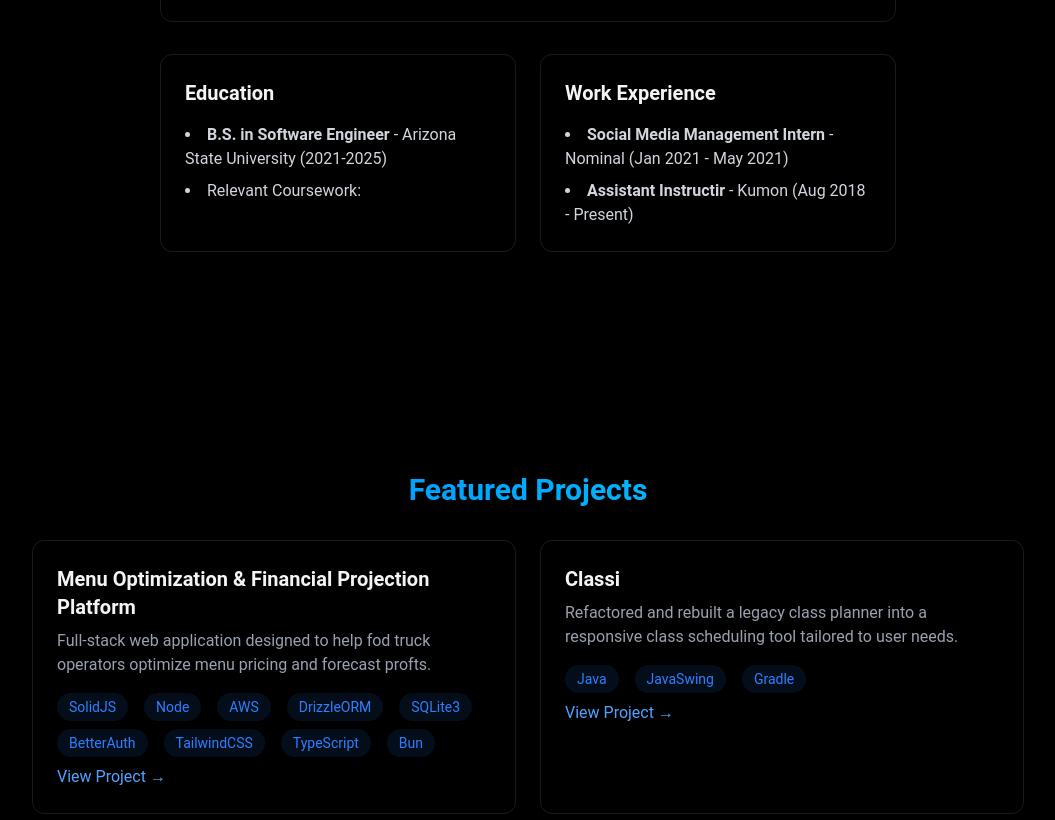
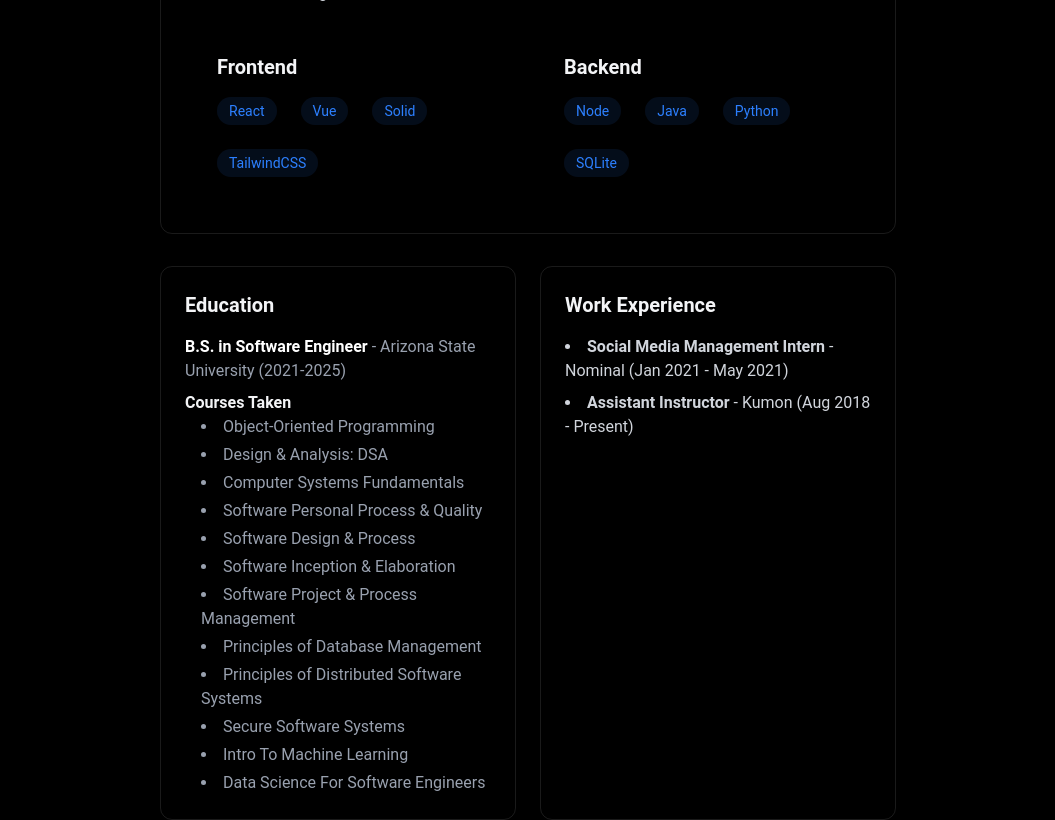
Before and after one commit to JustinKeith05/Justin-s-Website, a React (Vite) app: page / in a window 1280 px wide. Shown: the part 1240-2060 px from the top of the page, without its empty margins (112-1167 px from the left). Built offline with nearby package versions, Linux system fonts and the light colour scheme.

Commit message:
Added courses taken (might take down or produce a better design

```diff
--- a/src/components/Navbar.jsx
+++ b/src/components/Navbar.jsx
@@ -13,7 +13,7 @@ export const Navbar = ({menuOpen, setMenuOpen}) => {
             <div className="max-w-5xl mx-auto px-4">
                 <div className="flex justify-between items-center h-16">
                     {/* Logo */}
-                    <a href="#home" className="font-mono text-xl font-bold text-white">JUSTIN LOGO</a>
+                    <a href="#home" className="font-mono text-xl font-bold text-white">JUSTIN CAUBANG</a>
 
                     {/* Hamburger Mobile Menu */}
                     <div className="w-7 h-5 relative cursor-pointer z-40 md:hidden" onClick={() => setMenuOpen((prev) => !prev)}>
--- a/src/components/sections/About.jsx
+++ b/src/components/sections/About.jsx
@@ -1,7 +1,21 @@
 
 export const About = () => {
-    const frontendSkills = ["React", "Vue", "Typescript", "TailwindCSS"];
-    const backendSkills = ["Node", "Solid", "Python", "GraphQL"];
+    const frontendSkills = ["React", "Vue", "Solid", "TailwindCSS"];
+    const backendSkills = ["Node", "Java", "Python", "SQLite"];
+    const coursesTaken = [
+        "Object-Oriented Programming",
+        "Design & Analysis: DSA",
+        "Computer Systems Fundamentals",
+        "Software Personal Process & Quality",
+        "Software Design & Process",
+        "Software Inception & Elaboration",
+        "Software Project & Process Management",
+        "Principles of Database Management",
+        "Principles of Distributed Software Systems",
+        "Secure Software Systems",
+        "Intro To Machine Learning",
+        "Data Science For Software Engineers"
+    ];
 
     return (
         <section id="about" className="min-h-screen flex items-center justify-center py-20">
@@ -9,8 +23,16 @@ export const About = () => {
                 <h2 className="text-3xl font-bold mb-8 bg-gradient-to-r from-blue-500 to-cyan-400 bg-clip-text text-transparent text-center">About Me</h2>
 
                 <div className="rounded-xl p-8 border-white/10 border hover:-translate-y-1 transition-all">
+                    {/* Add about me description here */}
                     <p className="text-gray-300 mb-6">
-                        Put some about me section here
+                        Hello! I'm Justin Caubang, a Software Engineer based in Chandler, AZ. I have a passion for web development and building scalable, efficient, and user-friendly applications. <br/><br/>
+
+                        I graduated from Arizona State University with a BS in Software Engineering. <br/><br/>
+
+                        When I am not coding, I enjoy playing the electric guitar, drums, and learning and experimenting with new technologies. I believe that learning is an ongoing process and I am always eager to learn and grow as a developer. <br/><br/>
+
+                        Feel free to browse my portfolio, and if you'd like to connect, you can find me on LinkedIn or send me a message below!
+
                     </p>
 
                     {/* Skills Section */}
@@ -39,20 +61,21 @@ export const About = () => {
                     </div>
                 </div>
 
-                {/* Education Section */}
+                {/* Container For Education & Work Experience */}
                 <div className="grid grid-cols-1 md:grid-cols-2 gap-6 mt-8">
+                    {/* Education Section */}
                     <div className="p-6 rounded-xl border-white/10 border hover:-translate-y-1 transition-all">
                         <h3 className="text-xl font-bold mb-4">Education</h3>
-                        <ul className="list-disc list-inside text-gray-300 space-y-2">
-                            <li>
-                                <strong>B.S. in Software Engineer</strong> - Arizona State University (2021-2025)
-                            </li>
-                            <li>
-                                Relevant Coursework:
-                            </li>
-                        </ul>
+                            <p className="mb-2 text-gray-400"> <strong className="text-white">B.S. in Software Engineer</strong>  - Arizona State University (2021-2025) </p>
+                            <strong>Courses Taken</strong>
+                                <ul className="list-disc list-inside ml-4 text-gray-400 space-y-1">
+                                    {coursesTaken.map((course, index) => (
+                                        <li key={index}>{course}</li>
+                                    ))}
+                                </ul>
                     </div>
 
+                    {/* Work Experience Section */}
                     <div className="p-6 rounded-xl border-white/10 border hover:-translate-y-1 transition-all">
                         <h3 className="text-xl font-bold mb-4">Work Experience</h3>
                         <ul className="list-disc list-inside text-gray-300 space-y-2">
@@ -60,7 +83,7 @@ export const About = () => {
                                     <strong>Social Media Management Intern</strong> - Nominal (Jan 2021 - May 2021)
                                 </li>
                                 <li>
-                                    <strong>Assistant Instructir</strong> - Kumon (Aug 2018 - Present)
+                                    <strong>Assistant Instructor</strong> - Kumon (Aug 2018 - Present)
                                 </li>
                         </ul>
                     </div>
```
